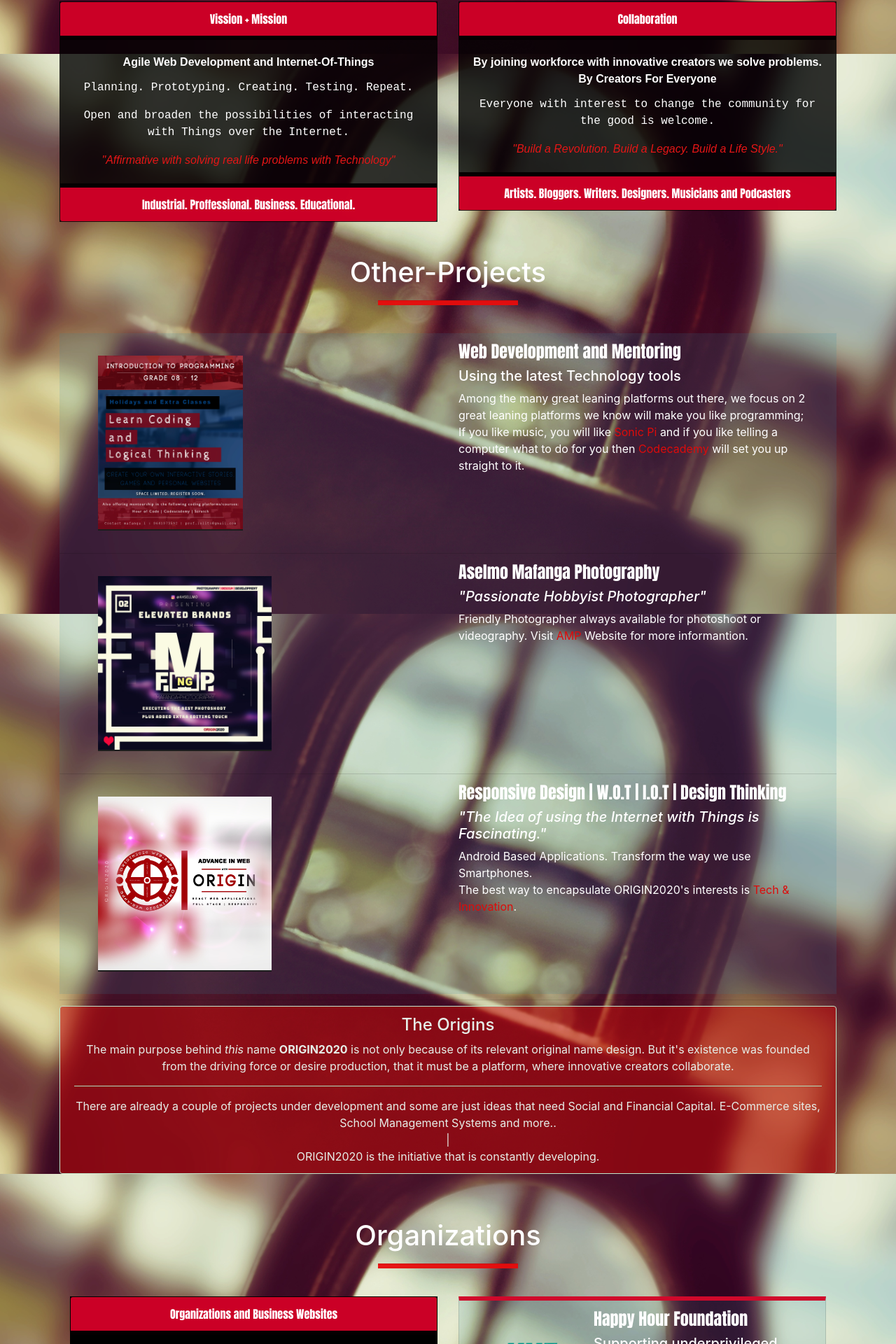
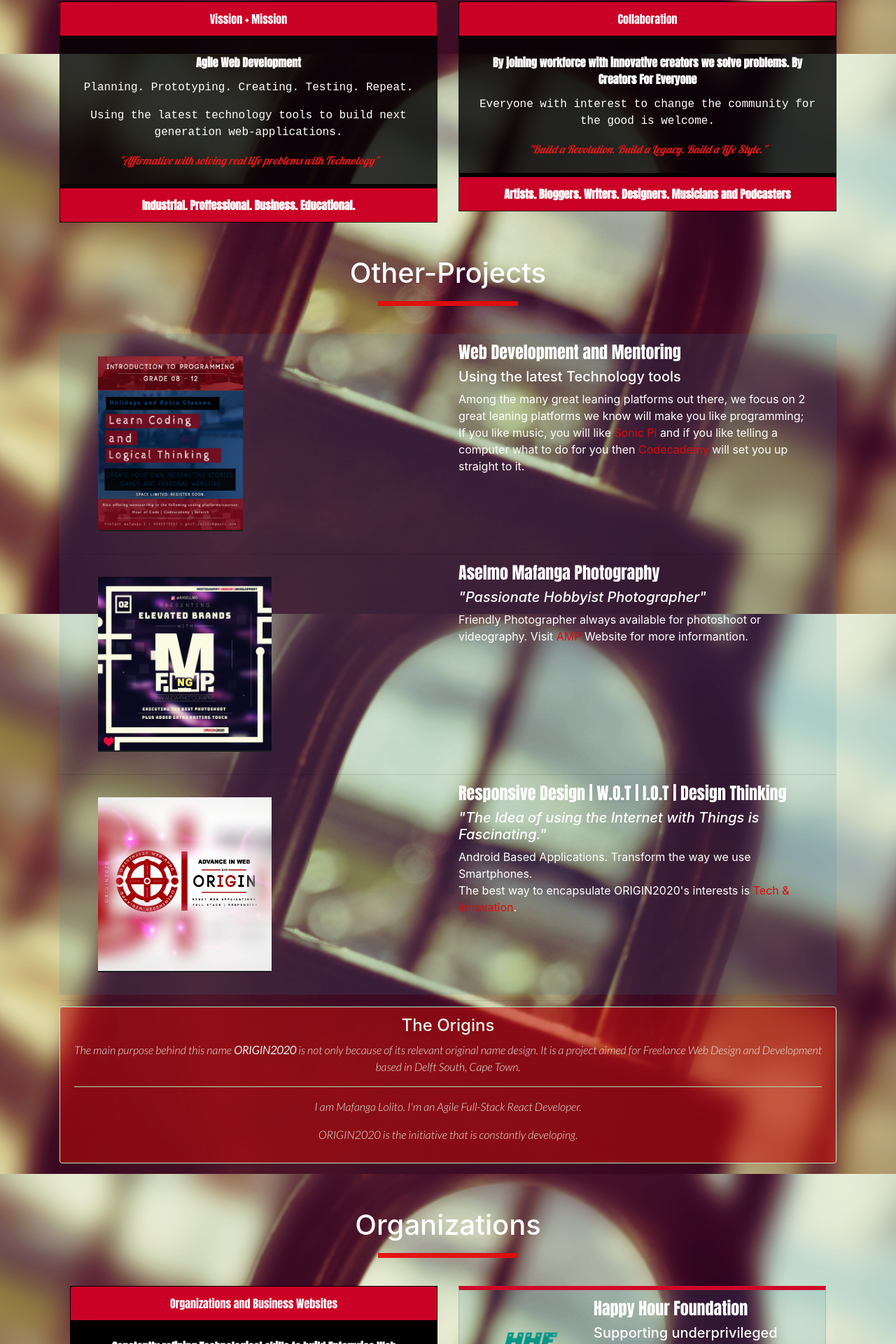
Before and after one commit to radlee/origin2020, a React (Create React App) app: page / in a window 1280 px wide. Shown: the part 723-2643 px from the top of the page at 70% size. Built offline with nearby package versions, Linux system fonts and the light colour scheme.

Commit message:
Added fonts

```diff
--- a/public/index.html
+++ b/public/index.html
@@ -4,6 +4,7 @@
     <meta charset="utf-8" />
     <link rel="icon" href="%PUBLIC_URL%/logo512.png">
     <link rel="stylesheet" href="https://unpkg.com/aos@next/dist/aos.css" />
+    <link href="https://fonts.googleapis.com/css2?family=Anton&family=Lato:ital,wght@1,300&family=Lobster&family=Montserrat&display=swap" rel="stylesheet">
     <meta name="viewport" content="width=device-width, initial-scale=1" />
     <meta name="theme-color" content="#000000" />
     <meta
@@ -15,8 +16,7 @@
     <link rel="manifest" href="%PUBLIC_URL%/manifest.json" />
 
     <title>ORIGIN2020</title>
-    <script type="text/javascript" src="https://cdn.jsdelivr.net/npm/emailjs-com@2.4.1/dist/email.min.js"></script>
-    <script type="text/javascript" src="https://cdn.jsdelivr.net/npm/emailjs-com@2.3.2/dist/email.min.js"></script>
+
   </head>
   <body>
     <script>
--- a/src/App.css
+++ b/src/App.css
@@ -13,7 +13,7 @@ html {
 }
 
 .card-title {
-  font-family: Arial, Helvetica, sans-serif !important;
+  font-family: 'Anton', sans-serif;
   font-weight: bold;
 }
 
@@ -57,12 +57,16 @@ html {
 }
 
 .media-heading {
-  font-family: Impact, Haettenschweiler, 'Arial Narrow Bold', sans-serif;
+  font-family: 'Anton', sans-serif;
+}
+
+.paragraph {
+  font-family: 'Lato', sans-serif;
 }
 
 .emphasis {
   color:#e41616 !important;
-  font-family: fantasy;
+  font-family: 'Lobster', cursive;
 }
 
 .navbar > .bg-dark {
@@ -214,7 +218,7 @@ body {
 
 .footer-text {
   color: white;
-  font-family: Arial Black;
+  font-family: 'Anton', sans-serif;
   font-size: 28px;
 }
 
@@ -240,7 +244,7 @@ h1 {
 
 .lead {
   color: #f9fbfc;
-  font-family: impact;
+  font-family: 'Anton', sans-serif;
   font-variant-caps: all-petite-caps;
 }
 .team {
@@ -269,7 +273,7 @@ h1 {
 .card-footer {
   color: white;
   font-weight: bold;
-  font-family: impact;
+  font-family: 'Anton', sans-serif;
   background-color: rgb(208 0 39 / 98%) !important;
   border-top: 6px solid rgb(0 0 0 / 98%) !important;
 }
--- a/src/components/notice/notice.component.jsx
+++ b/src/components/notice/notice.component.jsx
@@ -6,7 +6,7 @@ export default class Notice extends Component {
     return (
 
         <Container id="objectives">
-            <h1 className="h1">Desire Production</h1>
+            <h1 className="h1">About </h1>
             <hr className="heading-horizon" />
             <br />
             <br />
@@ -16,12 +16,12 @@ export default class Notice extends Component {
                         <Card className="notice-one">
                             <CardHeader> Vission + Mission </CardHeader>
                             <CardBody>
-                                <CardTitle className="card-title">Agile Web Development and Internet-Of-Things</CardTitle>
+                                <CardTitle className="card-title">Agile Web Development</CardTitle>
                                 <CardText className="card-text">
                                     Planning. Prototyping. Creating. Testing. Repeat.
                                 </CardText>
                                 <CardText className="card-text">
-                                    Open and broaden the possibilities of interacting with Things over the Internet.
+                                    Using the latest technology tools to build next generation web-applications.
                                 </CardText>
                                 <CardText>
                                     <em className="emphasis">"Affirmative with solving real life problems with Technology"</em>
--- a/src/components/team-list/team-list.component.jsx
+++ b/src/components/team-list/team-list.component.jsx
@@ -104,17 +104,14 @@ const TeamList = (props) => {
             <div data-aos="fade-up" data-aos-duration="4000">
                 <Alert color="success">
                     <h4 className="alert-heading">The Origins</h4>
-                    <p>
-                    The main purpose behind <em>this</em> name <strong>ORIGIN2020</strong> is not only because of its relevant original name design. But it's existence was founded from the driving force or desire production, that it must be a platform, where innovative creators collaborate.
+                    <p className="paragraph">
+                    The main purpose behind <em>this</em> name <strong>ORIGIN2020</strong> is not only because of its relevant original name design. It is a project aimed for Freelance Web Design and Development based in Delft South, Cape Town.
                     </p>
                     <hr />
-                    <p className="mb-0">
-                    There are already a couple of projects under development and some are just ideas that need Social and Financial Capital. E-Commerce sites, School Management Systems and more..
+                    <p className="paragraph">
+                    I am Mafanga Lolito. I'm an Agile Full-Stack React Developer.
                     </p>
-                    <p className="mb-0">
-                    |
-                    </p>
-                    <p className="mb-0">
+                    <p className="paragraph">
                     ORIGIN2020 is the initiative that is constantly developing.
                     </p>
                 </Alert>
```
Also changed, not shown: 12 other files (tests, documents, lock files or other folders).
